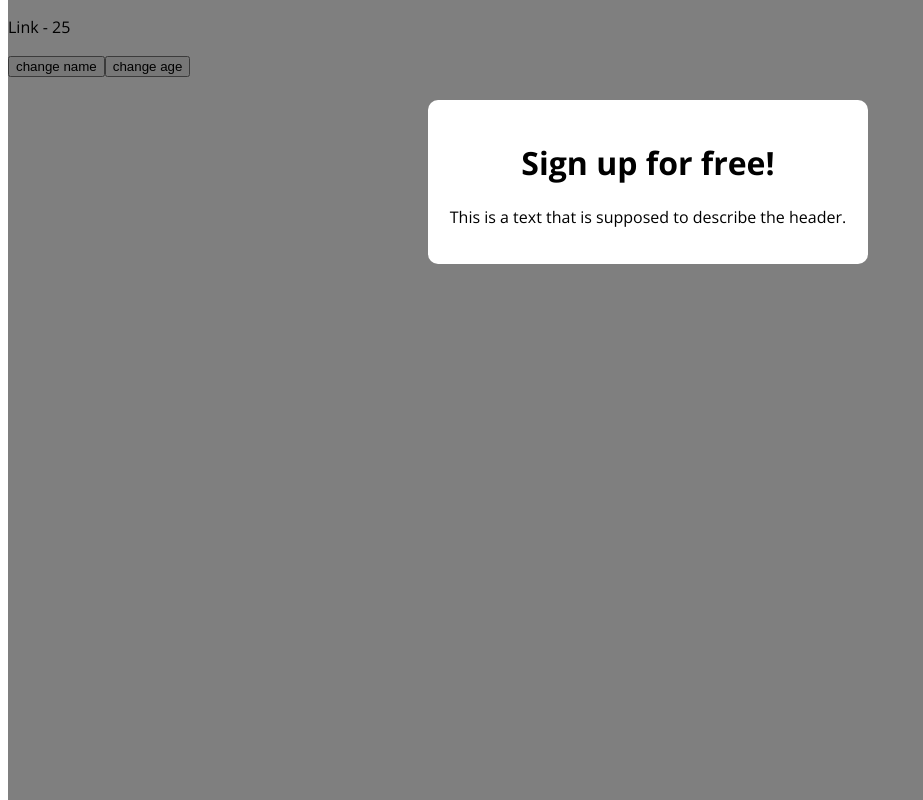
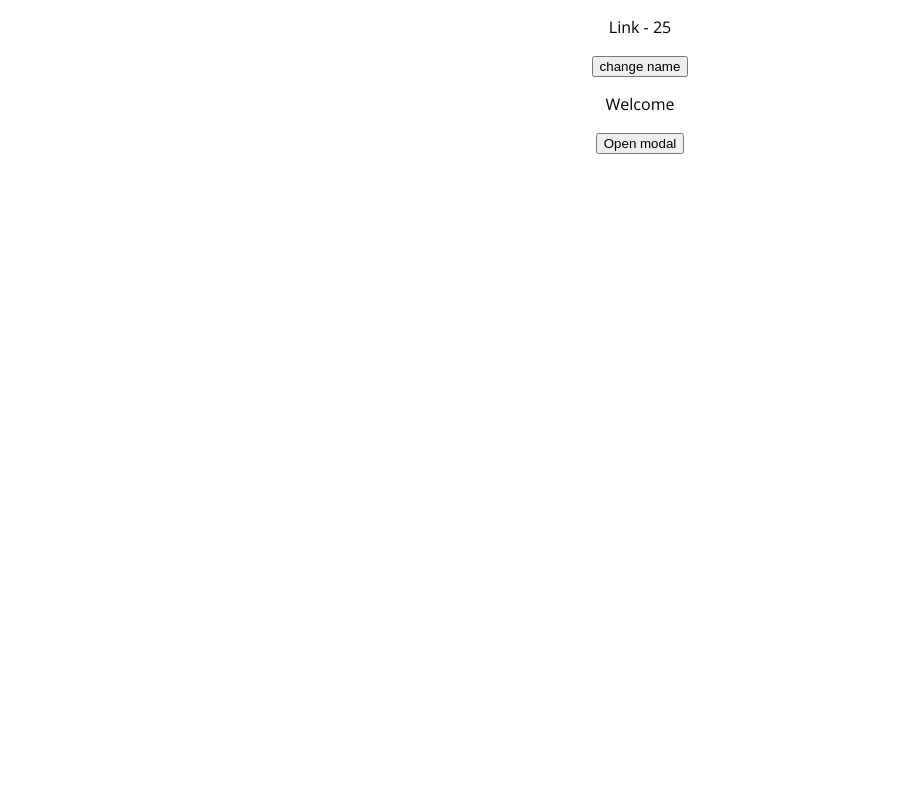
Before and after one commit to tashseb/practice-project, a Vue app: page / in a window 1280 px wide. Shown: the whole page, without its empty margins (0-923 px from the left). Built offline with nearby package versions, Linux system fonts and the light colour scheme; a web font is replaced by a local one.

Commit message:
emitting events

```diff
--- a/src/App.vue
+++ b/src/App.vue
@@ -2,8 +2,11 @@
   <div class="app">
     <p>{{ name }} - {{ age }}</p>
     <button @click="changeName('Zelda')">change name</button>
-    <button @click="changeAge('30')">change age</button>
-    <ModalOption :header="header" :text="text" />
+    <p>Welcome</p>
+    <button @click="toggleModal()">Open modal</button>
+    <div v-if="showModal">
+      <ModalOption :header="header" :text="text" theme="sale" @close="toggleModal"/>
+    </div>
   </div>
 </template>
 
@@ -19,7 +22,8 @@
       name: 'Link',
       age: 25 as string | number,
       header: 'Sign up for free!',
-      text: 'This is a text that is supposed to describe the header.'
+      text: 'This is a text that is supposed to describe the header.',
+      showModal: false
     }
   },
   methods: {
@@ -30,6 +34,9 @@
     changeAge(age: number | string) {
       this.age = age
       return age
+    },
+    toggleModal() {
+      this.showModal = !this.showModal
     }
   }
 });
--- a/src/assets/global.css
+++ b/src/assets/global.css
@@ -2,4 +2,5 @@
 
 body {
   font-family: 'Open Sans';
+  text-align: center;
 }
--- a/src/components/ModalOption.vue
+++ b/src/components/ModalOption.vue
@@ -1,15 +1,24 @@
 <template>
-  <div class="backdrop">
-    <div class="modal">
+  <div class="backdrop" @click="closeModal">
+    <div class="modal" :class="{ sale: theme === 'sale' }">
+      <div class="button-close">
+        <button @click="closeModal">X</button>
+      </div>
       <h1>{{ header }}</h1>
       <p>{{ text }}</p>
     </div>
-  </div>
+  </div>>
 </template>
 
-<script>
+<script lang="ts">
+
 export default {
-  props: ['header', 'text']
+  props: ['header', 'text', 'theme'],
+  methods: {
+    closeModal() {
+      this.$emit('close')
+    }
+  }
 }
 </script>
 
@@ -30,4 +39,18 @@
     width: 100%;
     height: 100%;
   }
+
+  .modal.sale {
+    background: crimson;
+    color: white;
+  }
+
+  .modal.sale h1 {
+    color: white;
+  }
+
+  .button-close {
+    display: flex;
+    justify-content: right;
+  }
 </style>
```
